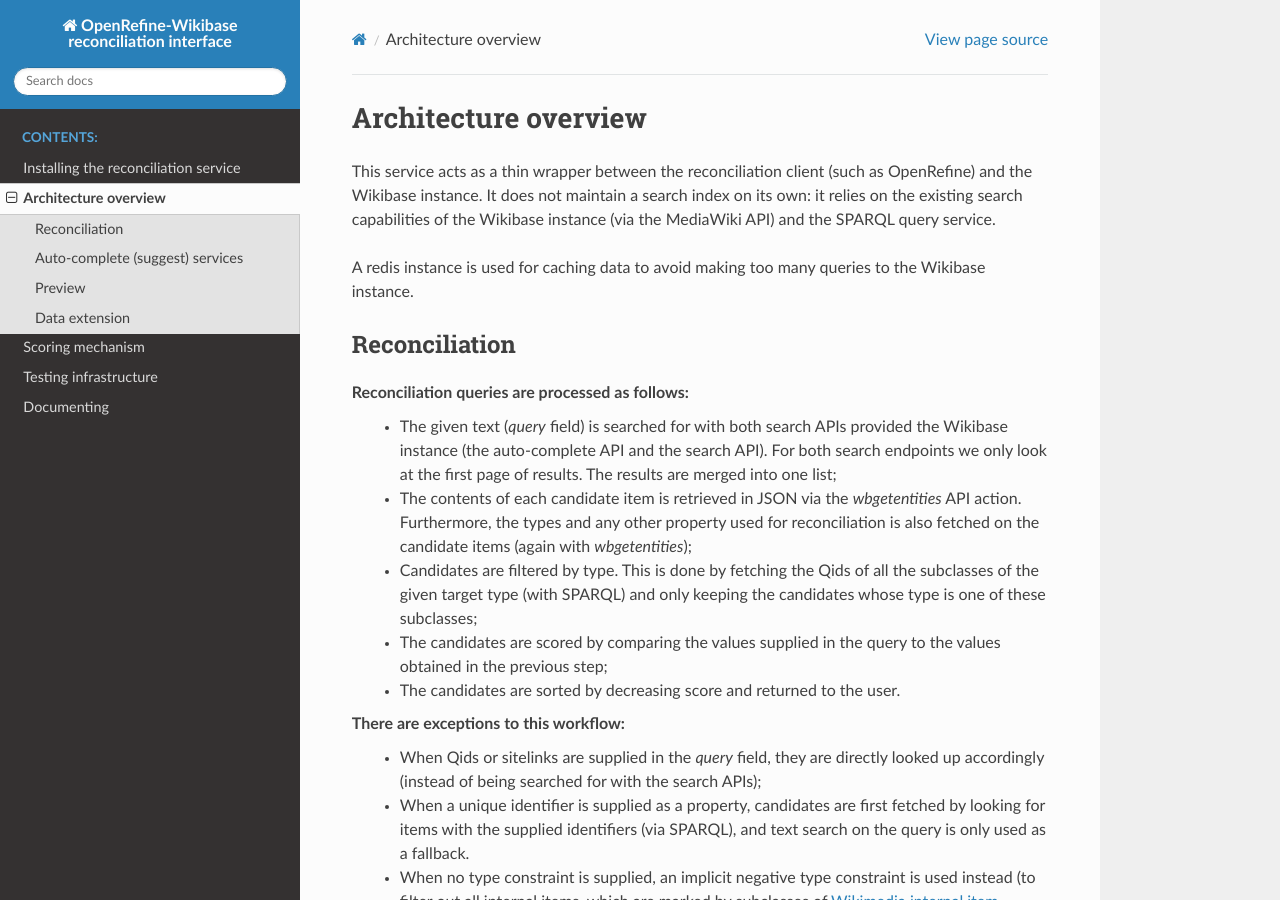
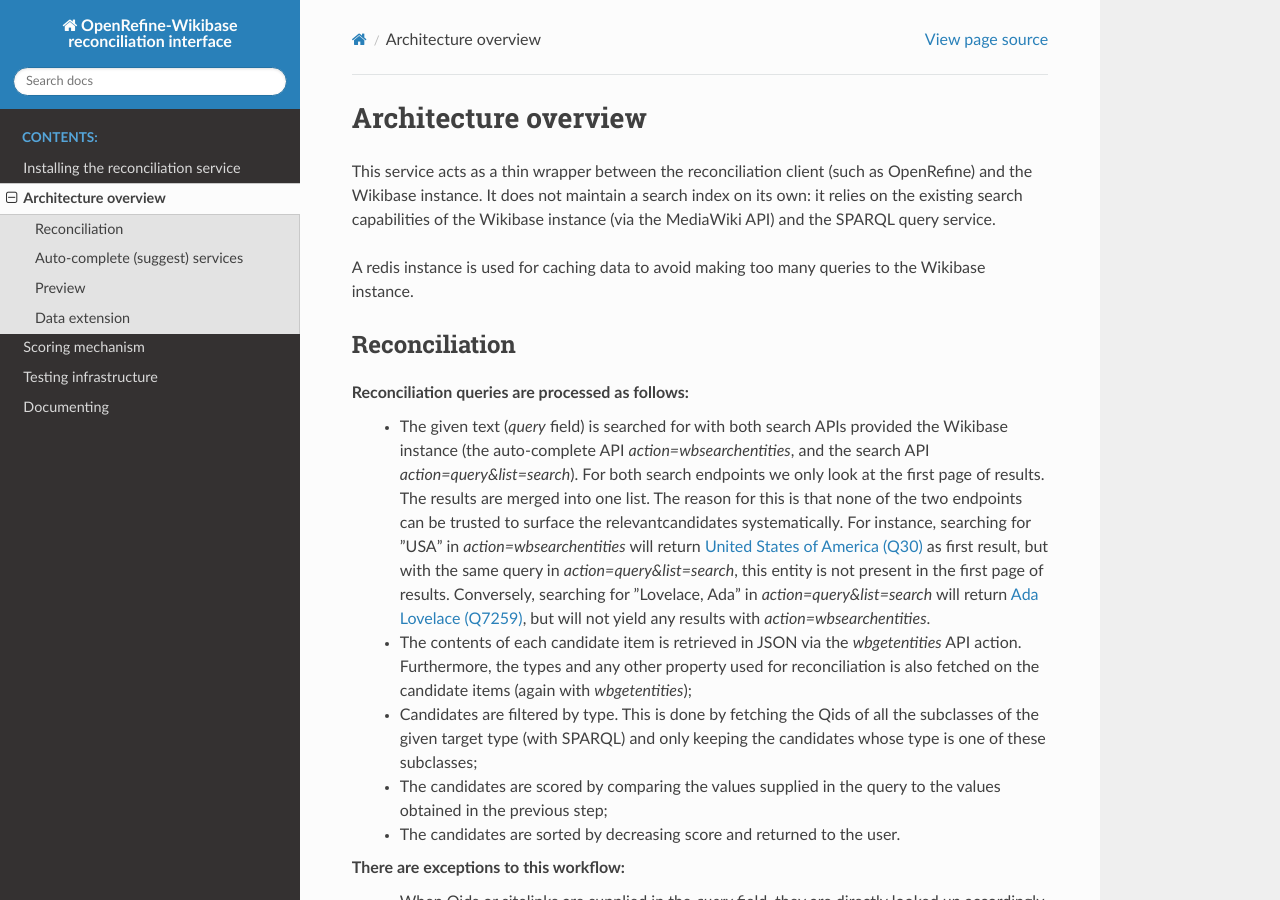
Before and after one commit to wetneb/openrefine-wikibase, a Sphinx documentation site: the page built from docs/architecture.rst, in a window 1280 px wide and 900 px high. Built offline with Sphinx 7.4.7 and the Read the Docs theme 2.0.0, drawn with Linux system fonts in a browser that asks for light colours.

Commit message:
Explain why we are using two search endpoints

```diff
--- a/docs/architecture.rst
+++ b/docs/architecture.rst
@@ -12,7 +12,7 @@
 --------------
 
 Reconciliation queries are processed as follows:
- * The given text (`query` field) is searched for with both search APIs provided the Wikibase instance (the auto-complete API and the search API). For both search endpoints we only look at the first page of results. The results are merged into one list;
+ * The given text (`query` field) is searched for with both search APIs provided the Wikibase instance (the auto-complete API `action=wbsearchentities`,  and the search API `action=query&list=search`). For both search endpoints we only look at the first page of results. The results are merged into one list. The reason for this is that none of the two endpoints can be trusted to surface the relevantcandidates systematically. For instance, searching for ”USA” in `action=wbsearchentities` will return `United States of America (Q30) <https://www.wikidata.org/wiki/Q30>`_ as first result, but with the same query in `action=query&list=search`, this entity is not present in the first page of results. Conversely, searching for ”Lovelace, Ada” in `action=query&list=search` will return `Ada Lovelace (Q7259) <https:/www.wikidata.org/wiki/Q7259>`_, but will not yield any results with `action=wbsearchentities`.
  * The contents of each candidate item is retrieved in JSON via the `wbgetentities` API action. Furthermore, the types and any other property used for reconciliation is also fetched on the candidate items (again with `wbgetentities`);
  * Candidates are filtered by type. This is done by fetching the Qids of all the subclasses of the given target type (with SPARQL) and only keeping the candidates whose type is one of these subclasses;
  * The candidates are scored by comparing the values supplied in the query to the values obtained in the previous step;
```
